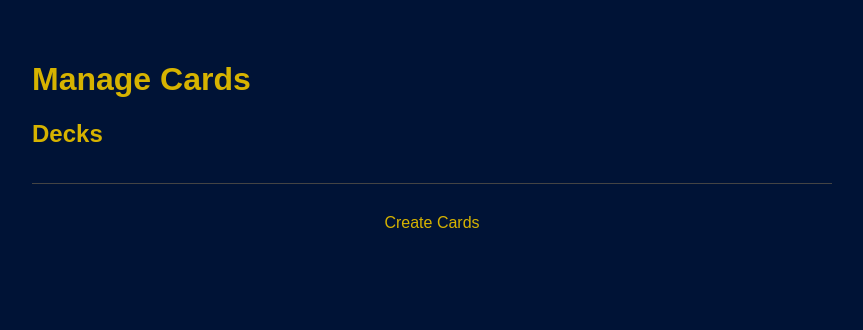
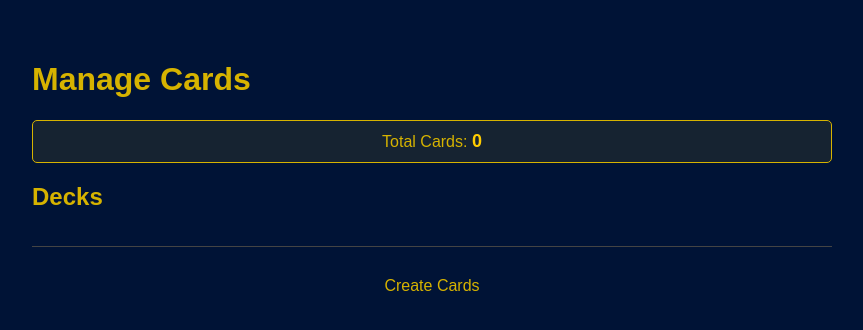
Before and after one commit to jordmllr/Mimir, a plain HTML site: page manage.html in a window 1280 px wide. Shown: the whole page, without its empty margins (208-1071 px from the left). Drawn offline with nearby package versions, Linux system fonts and the light colour scheme.

Commit message:
cards are being saved, but double counted

```diff
--- a/css/styles.css
+++ b/css/styles.css
@@ -9,6 +9,24 @@ body {
 
 h1 {
     color: #d6b300;
+}
+
+/* Card Count Display */
+.card-count-display {
+    background-color: rgba(214, 179, 0, 0.1);
+    border: 1px solid #d6b300;
+    border-radius: 5px;
+    padding: 10px 15px;
+    margin-bottom: 20px;
+    text-align: center;
+    color: #d6b300;
+    font-size: 16px;
+}
+
+.count-number {
+    font-weight: bold;
+    font-size: 18px;
+    color: #ffcc00;
 }
 
 /* Card Creation Component Styles */
--- a/js/card-management.js
+++ b/js/card-management.js
@@ -10,6 +10,7 @@ function cardManagement() {
         message: '',
         messageType: 'success',
         db: null,
+        totalCards: 0,
 
         // Edit modal data
         editingCard: null,
@@ -78,6 +79,7 @@ function cardManagement() {
             try {
                 this.isLoading = true;
                 this.cards = await this.getAllCards();
+                this.totalCards = this.cards.length;
                 console.log('Loaded cards:', this.cards);
             } catch (error) {
                 console.error('Failed to load cards:', error);
@@ -212,6 +214,7 @@ function cardManagement() {
 
                 // Update local data
                 this.cards = this.cards.filter(c => c.card_id !== cardId);
+                this.totalCards = this.cards.length;
                 this.buildDecks();
 
                 if (this.selectedDeck) {
--- a/js/database.js
+++ b/js/database.js
@@ -1,7 +1,7 @@
 // Database configuration
 const DB_CONFIG = {
     name: 'mimirDB',
-    isDevelopment: true,
+    isDevelopment: false, // Set to false to persist cards between page loads
     version: 2, // Incremented for schema changes
     stores: {
         cards: {
--- a/manage.html
+++ b/manage.html
@@ -13,6 +13,12 @@
         <!-- Card Management Component -->
         <div x-data="cardManagement()" x-init="init()" class="card-management-container">
             <h1>Manage Cards</h1>
+
+            <!-- Card Count Display -->
+            <div class="card-count-display">
+                <span>Total Cards: </span>
+                <span x-text="totalCards" class="count-number"></span>
+            </div>
 
             <!-- Loading State -->
             <div x-show="isLoading" class="loading">
```
Also changed, not shown: index.html (+5 -0 lines), js/card-creation.js (+26 -0 lines).
